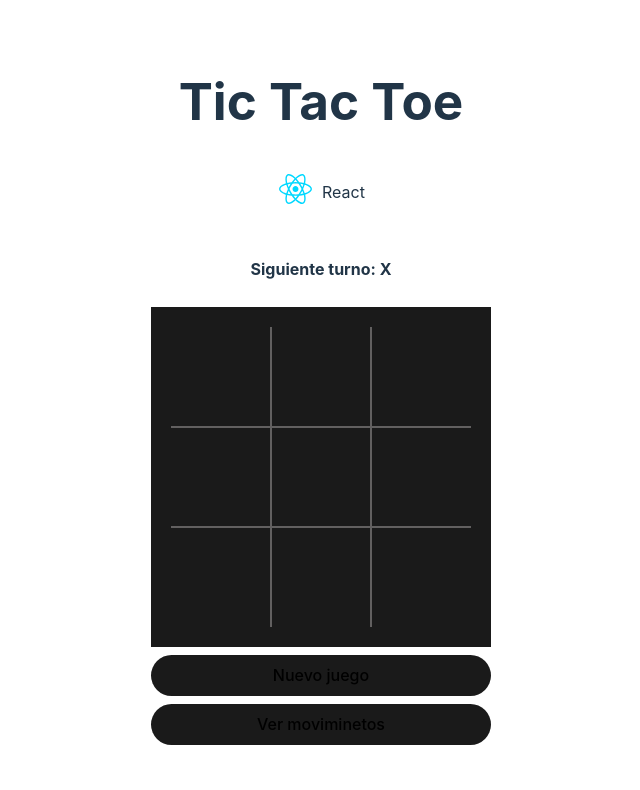
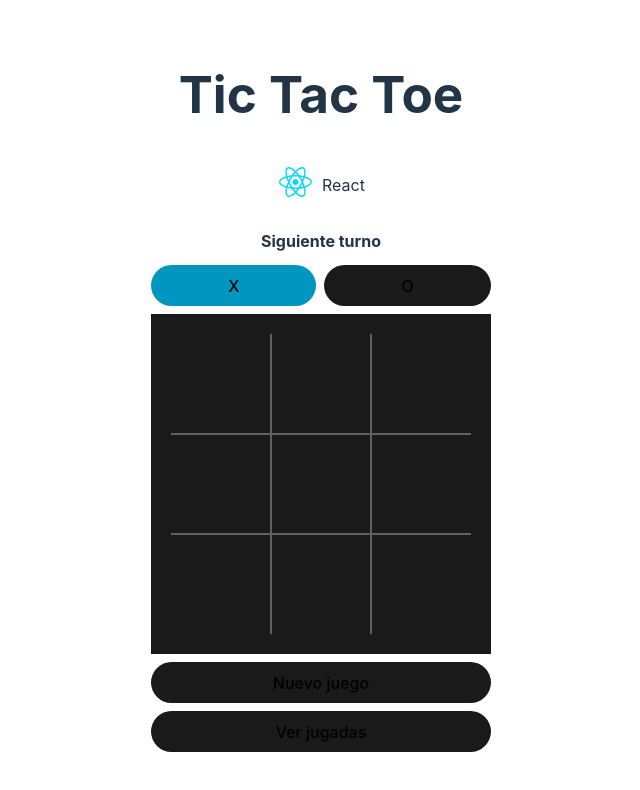
Before and after one commit to JohannCastillo/tic-tac-toe, a React (Vite) app: page / in a window 1280 px wide. Shown: the top 790 px of the page, without its empty margins (319-959 px from the left). Built offline with nearby package versions, Linux system fonts and the light colour scheme.

Commit message:
final game features

```diff
--- a/src/App.css
+++ b/src/App.css
@@ -47,6 +47,7 @@
   grid-template-columns: repeat(3, auto);
   padding: 20px;
   background-color: #1A1A1A;
+  margin-top: 8px;
 }
 
 .cell {
@@ -120,3 +121,7 @@ li{
 .border-bottom{
   border-bottom: none !important;
 }
+
+.large{
+  flex-grow: 1;
+}
--- /dev/null
+++ b/src/components/Bar.jsx
@@ -0,0 +1,14 @@
+
+function Bar(props){
+
+    const turno = props.isActive && '#0096c0'
+    const draw = props.isDraw
+
+    return(
+        <>
+            <button className={props.className} style={{backgroundColor: !draw && turno,}}>{props.children}</button>
+        </>
+    )
+}
+
+export default Bar
--- a/src/components/Board.jsx
+++ b/src/components/Board.jsx
@@ -1,5 +1,6 @@
 import Cell from "./Cell";
 import Sidebar from "./Sidebar";
+import Bar from "./Bar";
 import { useSquaresContext, useFunctionsContext } from "../context/GameProvider"
 
 function Board() {
@@ -7,22 +8,20 @@ function Board() {
     const game = useSquaresContext()
     const functions = useFunctionsContext()
 
+    const isWinner = game.winner !== null
+    const isDraw = game.squares.every(value => value !== null) && !isWinner
+
     return (
         <>
             <article>
-                {game.winner != null ?
-                    (
-                        <h4 className="stateMessage winner">Ganador: {game.winner}</h4>
-                    ) : (
-                        <>
-                            {game.squares.every((value) => value !== null) ? (
-                                <h4 className="stateMessage draw"> Empate </h4>
-                            ) : (
-                                <h4 className="stateMessage">Siguiente turno: {game.turno}</h4>
-                            )}
-                        </>
-                    )
-                }
+                <div style={{ display: 'flex', flexDirection: 'column', width: '100%', alignItems: 'center',}}>
+                    <strong className="stateMessage"> {isWinner ? 'Ganador: ' : (isDraw ? 'Empate' : 'Siguiente turno ')} </strong>
+                    <div style={{display: 'flex', flexDirection: 'row', width: '100%', justifyContent: 'space-between', alignItems: 'center', gap: '0.5rem'}}>
+                        <Bar children="X" className="button large" isActive={isWinner ? game.squares[game.winner[0]] === 'X' : game.turno === 'X'} isDraw={isDraw}></Bar>
+                        <Bar children="O" className="button large" isActive={isWinner ? game.squares[game.winner[0]] === 'O' : game.turno === 'O'}isDraw={isDraw}></Bar>
+                    </div>
+                </div>
+
                 <div className="board">
                     <Cell key={0} index={0} className="border-top border-left"/>
                     <Cell key={1} index={1} className="border-top"/>
@@ -36,17 +35,17 @@ function Board() {
                 </div>
                 <div style={{ display: 'flex', flexDirection: 'column' }}>
                     <button className="button" onClick={functions.clearBoard}>Nuevo juego</button>
-                    <button className="button" onClick={functions.toggleMovsVisibility} style={{ visibility: game.movementsVisibility == '' ? 'hidden' : ''  }}> Ver moviminetos </button>
+                    <button className="button" onClick={functions.toggleMovsVisibility} style={{ visibility: game.movementsVisibility == '' ? 'hidden' : ''  }}> Ver jugadas </button>
                 </div>
             </article>
 
             <Sidebar
                 visibility={game.movementsVisibility}
                 toggleMovsVisibility={functions.toggleMovsVisibility}
-                title={'Movimientos (' + game.squares.filter((value) => value !== null).length + ')'}
+                title={'Jugadas (' + game.squares.filter((value) => value !== null).length + ')'}
                 content={game.squares.every((value) => value === null) ? (
                     <>
-                        <small>No se han realizado movimientos</small>
+                        <small>No se han realizado jugadas</small>
                     </>
                 ) : (
                     <>
@@ -55,7 +54,7 @@ function Board() {
                                 game.history.slice(1).map((value, index) => (
                                     <li key={crypto.randomUUID()}>
                                         <button className="historyButton" onClick={() => functions.getHistory(index + 1)}>
-                                            Movimiento {index + 1}
+                                            Ir a la jugada #{index + 1}
                                         </button>
                                     </li>
                                 ))
--- a/src/components/Cell.jsx
+++ b/src/components/Cell.jsx
@@ -3,22 +3,29 @@ import { useSquaresContext, useFunctionsContext } from "../context/GameProvider"
 
 export default function Cell(props){
     const [value, setValue] = useState('')
+    const [winnerCell, setWinnerCell] = useState('')
+
     const squares = useSquaresContext()
     const functions = useFunctionsContext()
 
     useEffect(() => {
         if (squares.squares.every((value) => value === null)){
             setValue('')
+            setWinnerCell('')
         }
+
+        if(squares.winner)
+            if(squares.winner.some(value => value === props.index))
+                setWinnerCell('#0096c0')
 
         setValue(squares.history[squares.historyIndex][props.index])
 
-    }, [squares.squares, squares.historyIndex])
+    }, [squares.squares, squares.historyIndex, squares.winner])
 
     function handleClick(){
-        if (squares.squares[props.index] || functions.calculateWinner(squares.squares)) return
+        if (squares.squares[props.index] || squares.winner) return
         functions.changeTurn(props.index)
     }
 
-    return <button className={"cell "+props.className} onClick={handleClick}>{value}</button>
+    return <button className={"cell "+props.className} onClick={handleClick} style={{backgroundColor: winnerCell}}>{value}</button>
 }
--- a/src/context/GameProvider.jsx
+++ b/src/context/GameProvider.jsx
@@ -60,7 +60,7 @@ export function GameProvider({children}){
         for (let i = 0; i < lines.length; i++) {
           const [a, b, c] = lines[i];
           if (squares[a] && squares[a] === squares[b] && squares[a] === squares[c]) {
-            return squares[a]
+            return lines[i]
           }
         }
         return null;
--- a/src/index.css
+++ b/src/index.css
@@ -50,6 +50,16 @@ h1 {
   margin-top: 8px;
 }
 
+.historyButton{
+  margin-bottom: 5px;
+  border: inherit;
+  border-radius: 50px;
+  background-color: #6d6d6d;
+}
+.historyButton:hover{
+  background-color: #5d5d5d;
+}
+
 button:hover {
   border-color: #cbcbcb;
   background-color: #443f3f;
```
